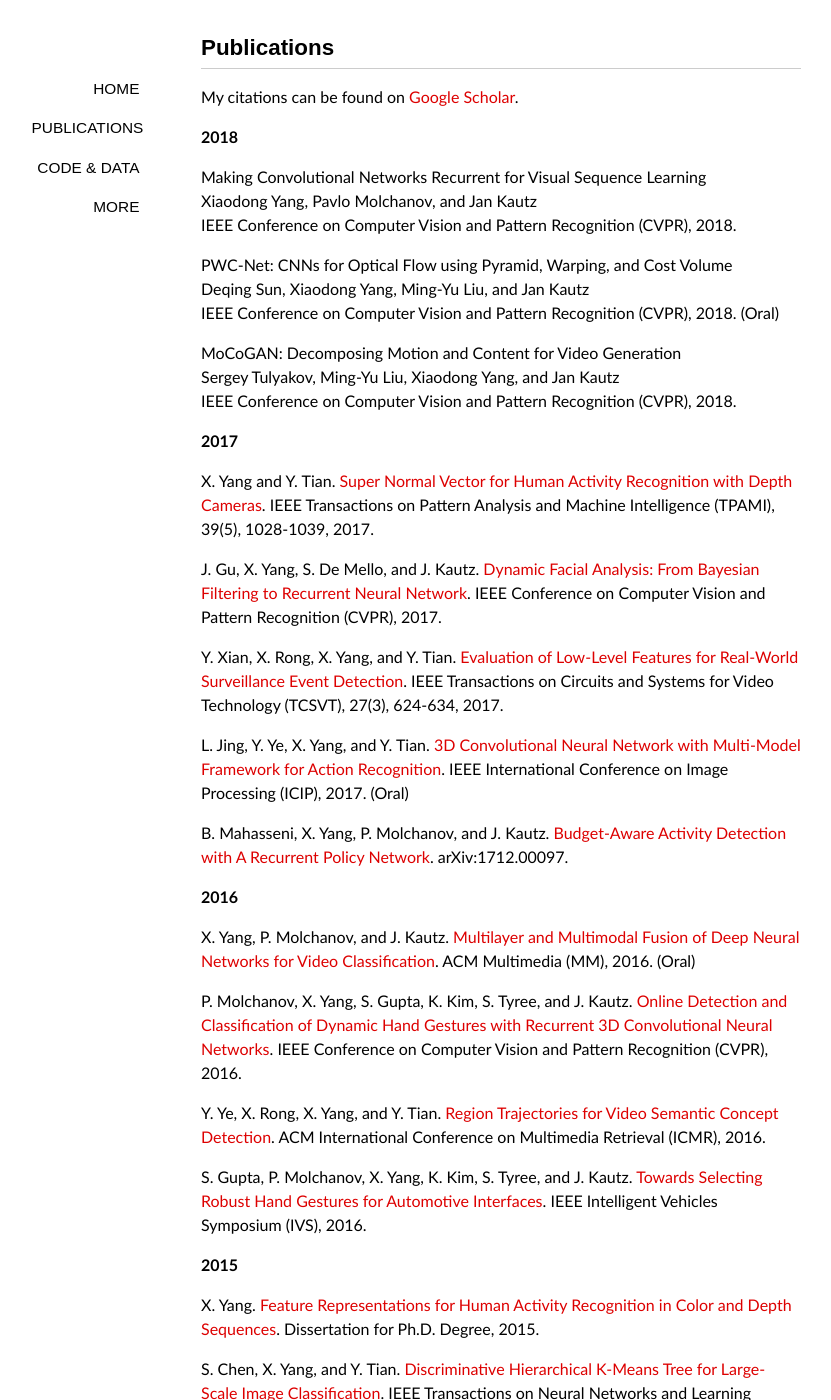
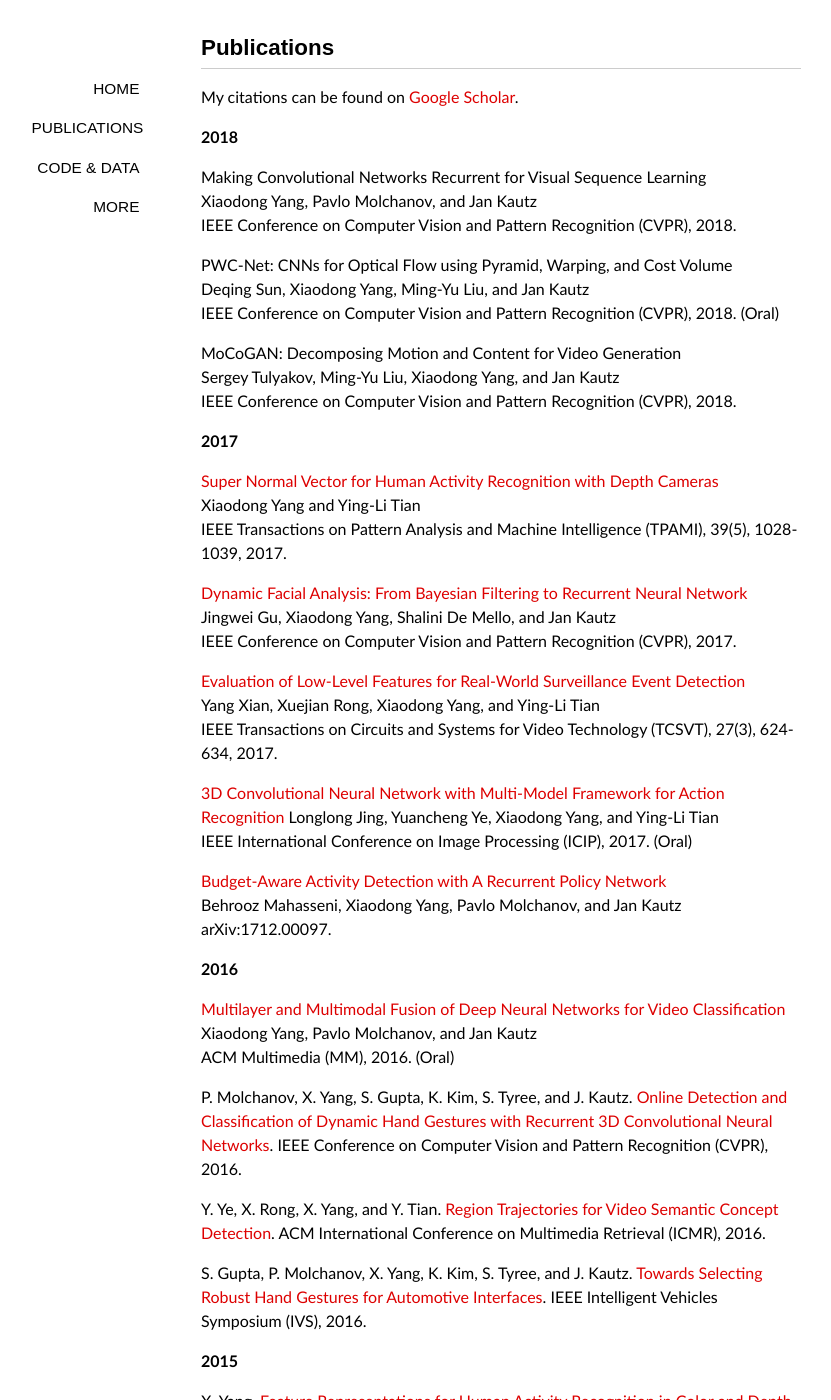
Before and after one commit to xiaodongyang/xiaodongyang.github.io, a Jekyll site: the page built from publications/index.md, in a window 1280 px wide and 1400 px high. Shown: the whole window, without its empty margins (139-970 px from the left). Built offline with Jekyll 4.4.1, drawn with Linux system fonts in a browser that asks for light colours; some web fonts are replaced.

Commit message:
Update index.md

```diff
--- a/publications/index.md
+++ b/publications/index.md
@@ -23,19 +23,31 @@
 
 **2017**
 
-X. Yang and Y. Tian. [Super Normal Vector for Human Activity Recognition with Depth Cameras](/publications/papers/tpami17.pdf). IEEE Transactions on Pattern Analysis and Machine Intelligence (TPAMI), 39(5), 1028-1039, 2017.
+[Super Normal Vector for Human Activity Recognition with Depth Cameras](/publications/papers/tpami17.pdf)
+Xiaodong Yang and Ying-Li Tian
+IEEE Transactions on Pattern Analysis and Machine Intelligence (TPAMI), 39(5), 1028-1039, 2017.
 
-J. Gu, X. Yang, S. De Mello, and J. Kautz. [Dynamic Facial Analysis: From Bayesian Filtering to Recurrent Neural Network](/publications/papers/cvpr17.pdf). IEEE Conference on Computer Vision and Pattern Recognition (CVPR), 2017.
+[Dynamic Facial Analysis: From Bayesian Filtering to Recurrent Neural Network](/publications/papers/cvpr17.pdf)
+Jingwei Gu, Xiaodong Yang, Shalini De Mello, and Jan Kautz
+IEEE Conference on Computer Vision and Pattern Recognition (CVPR), 2017.
 
-Y. Xian, X. Rong, X. Yang, and Y. Tian. [Evaluation of Low-Level Features for Real-World Surveillance Event Detection](/publications/papers/tcsvt17.pdf). IEEE Transactions on Circuits and Systems for Video Technology (TCSVT), 27(3), 624-634, 2017.
+[Evaluation of Low-Level Features for Real-World Surveillance Event Detection](/publications/papers/tcsvt17.pdf)
+Yang Xian, Xuejian Rong, Xiaodong Yang, and Ying-Li Tian
+IEEE Transactions on Circuits and Systems for Video Technology (TCSVT), 27(3), 624-634, 2017.
 
-L. Jing, Y. Ye, X. Yang, and Y. Tian. [3D Convolutional Neural Network with Multi-Model Framework for Action Recognition](/publications/papers/icip17.pdf). IEEE International Conference on Image Processing (ICIP), 2017. (Oral)
+[3D Convolutional Neural Network with Multi-Model Framework for Action Recognition](/publications/papers/icip17.pdf)
+Longlong Jing, Yuancheng Ye, Xiaodong Yang, and Ying-Li Tian
+IEEE International Conference on Image Processing (ICIP), 2017. (Oral)
 
-B. Mahasseni, X. Yang, P. Molchanov, and J. Kautz. [Budget-Aware Activity Detection with A Recurrent Policy Network](https://arxiv.org/abs/1712.00097). arXiv:1712.00097.
+[Budget-Aware Activity Detection with A Recurrent Policy Network](https://arxiv.org/abs/1712.00097)
+Behrooz Mahasseni, Xiaodong Yang, Pavlo Molchanov, and Jan Kautz
+arXiv:1712.00097.
 
 **2016**
 
-X. Yang, P. Molchanov, and J. Kautz. [Multilayer and Multimodal Fusion of Deep Neural Networks for Video Classification](/publications/papers/mm16.pdf). ACM Multimedia (MM), 2016. (Oral)
+[Multilayer and Multimodal Fusion of Deep Neural Networks for Video Classification](/publications/papers/mm16.pdf)
+Xiaodong Yang, Pavlo Molchanov, and Jan Kautz
+ACM Multimedia (MM), 2016. (Oral)
 
 P. Molchanov, X. Yang, S. Gupta, K. Kim, S. Tyree, and J. Kautz. [Online Detection and Classification of Dynamic Hand Gestures with Recurrent 3D Convolutional Neural Networks](/publications/papers/cvpr16.pdf). IEEE Conference on Computer Vision and Pattern Recognition (CVPR), 2016.
 
```
